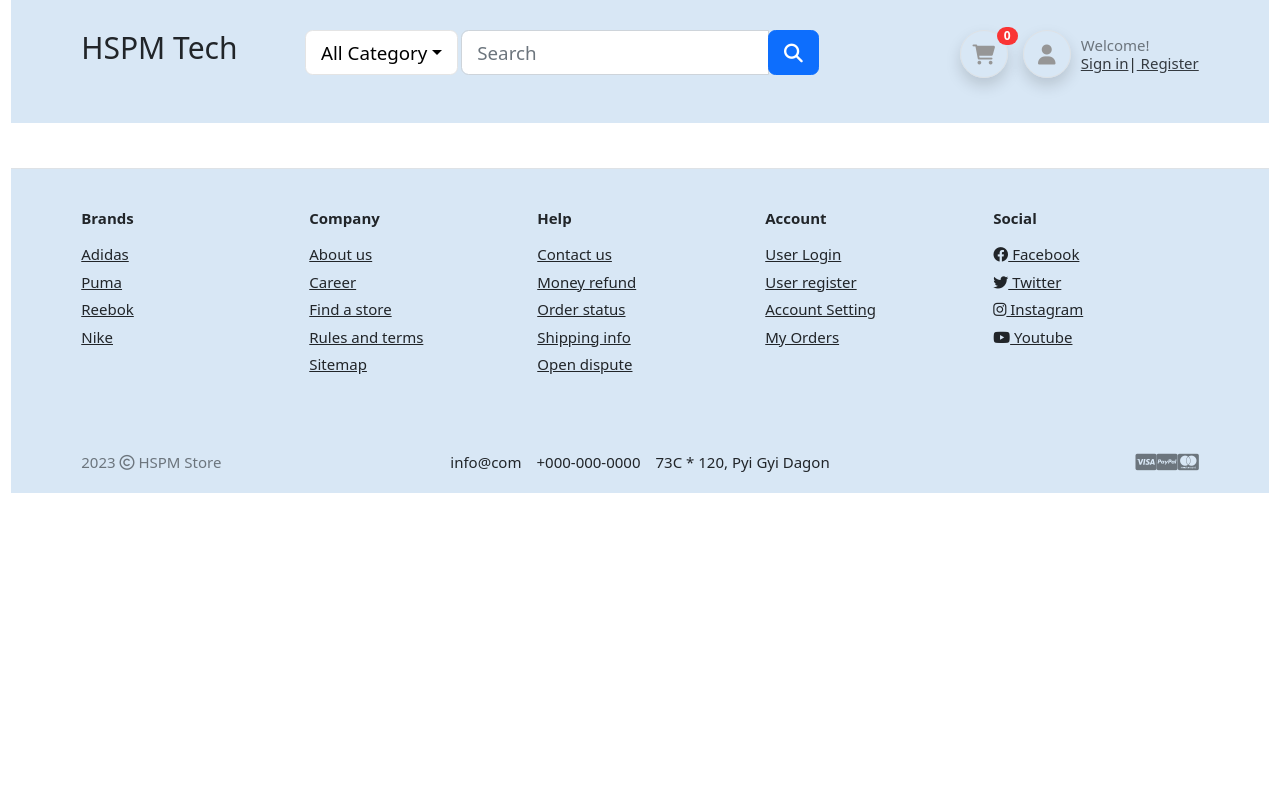
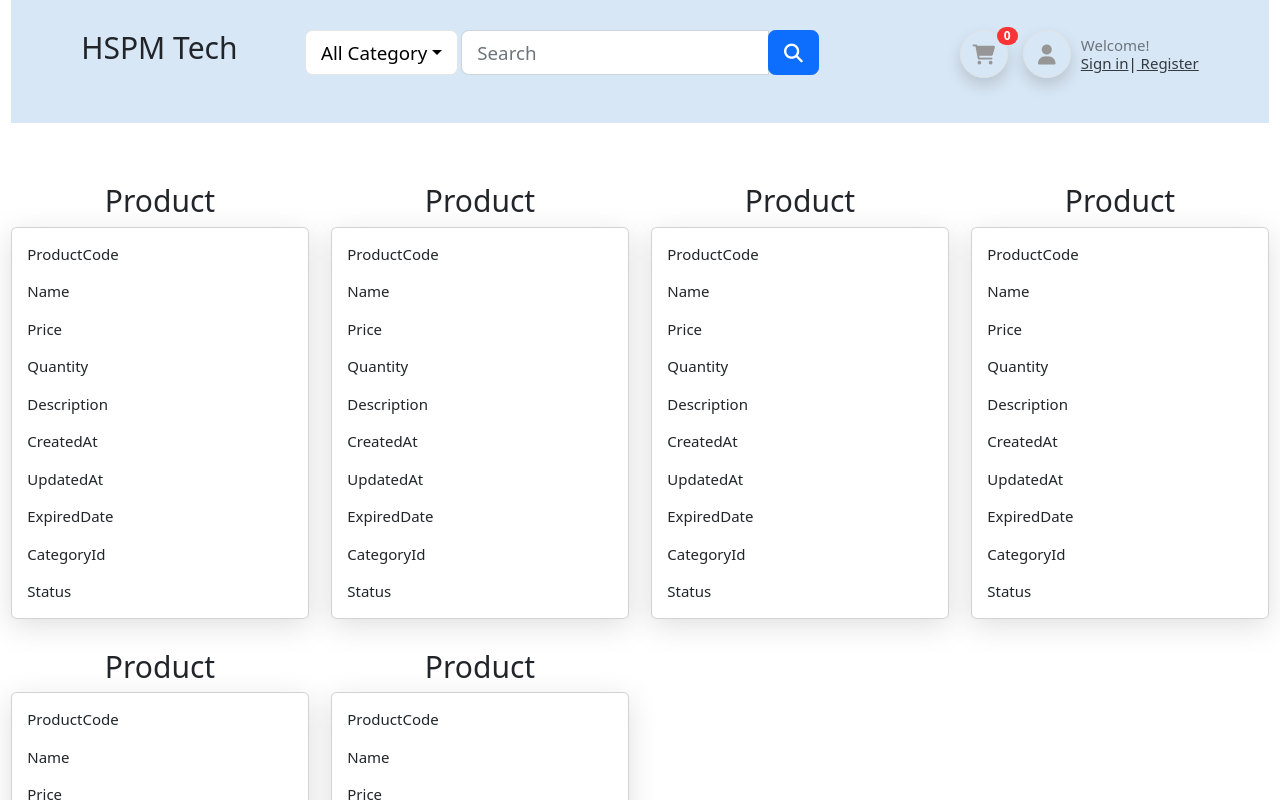
Before and after one commit to HSPM-OJT/payment-order-create-delete-frontend, a React (Create React App) app: page /productlist in a window 1280 px wide. Shown: the top 800 px of the page. Built offline with nearby package versions, Linux system fonts and the light colour scheme.

Commit message:
added product

```diff
--- a/src/App.js
+++ b/src/App.js
@@ -2,6 +2,8 @@ import React from 'react';
 import { Route, Routes } from 'react-router-dom';
 import CategoryList from './component/categories/CategoryList';
 import Layout from './component/layout/Layout';
+import Product from './component/product/Product';
+import ProductList from './component/product/ProductList';
 import Scroll from './component/scrolling/Scroll';
 import Login from './component/users/Login';
 
@@ -12,14 +14,17 @@ function App() {
   return (
     <Layout>
 
+      <Routes>
+        <Route path='/'>
 
+          <Route path='/' index element={<CategoryList />}></Route>
+          <Route path='/login' element={<Login />}></Route>
 
-        {/* <Order />  */}
+          <Route path='productlist' element={<ProductList />}>
+            {/* <Route path='list' element={<ProductList />}></Route> */}
+          </Route>
 
-
-      <Routes>
-       <Route path='/' element={<CategoryList />}></Route>
-       <Route path='/login' element={<Login />}></Route>
+        </Route>
       </Routes>
 
       <Scroll />
--- a/src/component/categories/Category.js
+++ b/src/component/categories/Category.js
@@ -8,12 +8,12 @@ function Category(){
         <div className="col-md-3">
         <Card>
             <div href="#" className="card card-product-grid">
-                     <a to='/' className="img-wrap"> <img src="assets/images/items/1.jpg" /> </a>
+                     <Link to='/productlist' className="img-wrap"> <img src="assets/images/items/1.jpg" alt="1" /> </Link>
                      <figcaption className="info-wrap">
 
                      </figcaption>
                      <div className="text-center bg-primary p-2">Apple</div>
-               </div>
+            </div>
         </Card>
         </div>
     )
--- a/src/component/footer/Footer.js
+++ b/src/component/footer/Footer.js
@@ -64,7 +64,7 @@ function Footer() {
             <div className="col-md-8 text-md-center">
                <span  className="px-2">info@com</span>
                <span  className="px-2">+000-000-0000</span>
-               <span  className="px-2">73C * 120, Pyi Gyi Dagon</span>
+               <span  className="px-2">73A * 120, Pyi Gyi Dagon</span>
             </div>
             <div className="col-md-2 text-md-end text-muted">
                <i className="fab fa-lg fa-cc-visa"></i>
--- /dev/null
+++ b/src/component/product/Product.js
@@ -0,0 +1,26 @@
+import Card from "../../ui/Card";
+
+function Product() {
+
+    return(
+            <div className="col-md-3 mt-3 mb-3">
+            <h2 className="text-center">Product</h2>
+            <Card>
+            <div className="card card-body">
+                <p>ProductCode</p>
+                <p>Name</p>
+                <p>Price</p>
+                <p>Quantity</p>
+                <p>Description</p>
+                <p>CreatedAt</p>
+                <p>UpdatedAt</p>
+                <p>ExpiredDate</p>
+                <p>CategoryId</p>
+                <p>Status</p>
+            </div>
+            </Card>
+            </div>
+    )
+}
+
+export default Product;
--- /dev/null
+++ b/src/component/product/ProductList.js
@@ -0,0 +1,16 @@
+import Product from "./Product";
+
+function ProductList() {
+    return(
+        <div className="row mt-3 mb-3">
+            <Product />
+            <Product />
+            <Product />
+            <Product />
+            <Product />
+            <Product />
+        </div>
+    )
+}
+
+export default ProductList;
--- a/src/component/users/Login.js
+++ b/src/component/users/Login.js
@@ -1,8 +1,6 @@
 import classes from "./Login.module.css"
 
 function Login() {
-
-    const forFrame = classes.frame + "bg-light shadow-lg p-3 mb-5 bg-body rounded"
 
     return(
     <div className={classes.frame}>
@@ -21,16 +19,13 @@ function Login() {
             </div>
         </div>
         <div class="row mb-3">
-
             <div class="col text-center">
-
                 <button class="btn btn-primary btn-lg">Login</button>
             </div>
-
         </div>
         <div class="row mb-4 text-center">
             <div class="col ">
-                <p>Don't have a account? <a href="#">signup</a></p>
+                <p>Don't have a account? <a href="#">Register</a></p>
             </div>
         </div>
     </form>
```
Also changed, not shown: src/component/layout/Layout.js (+4 -3 lines).
